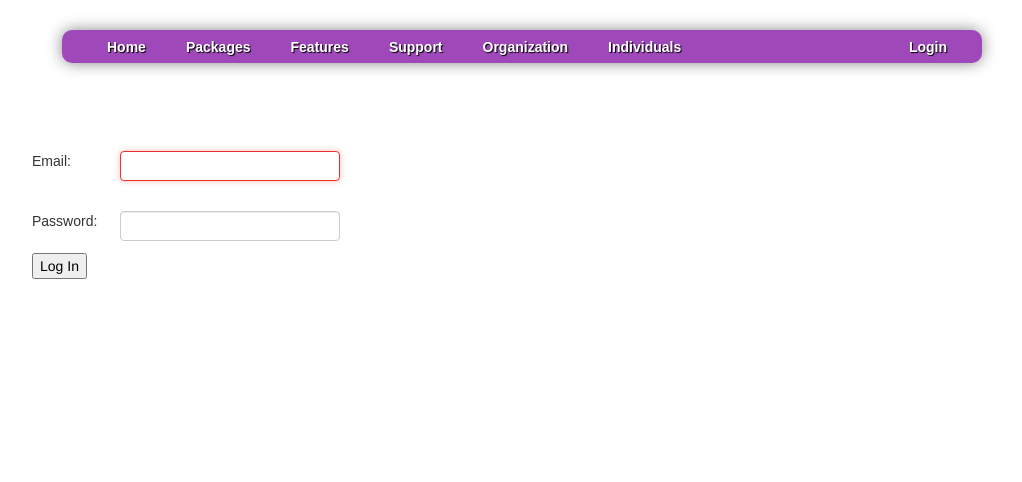
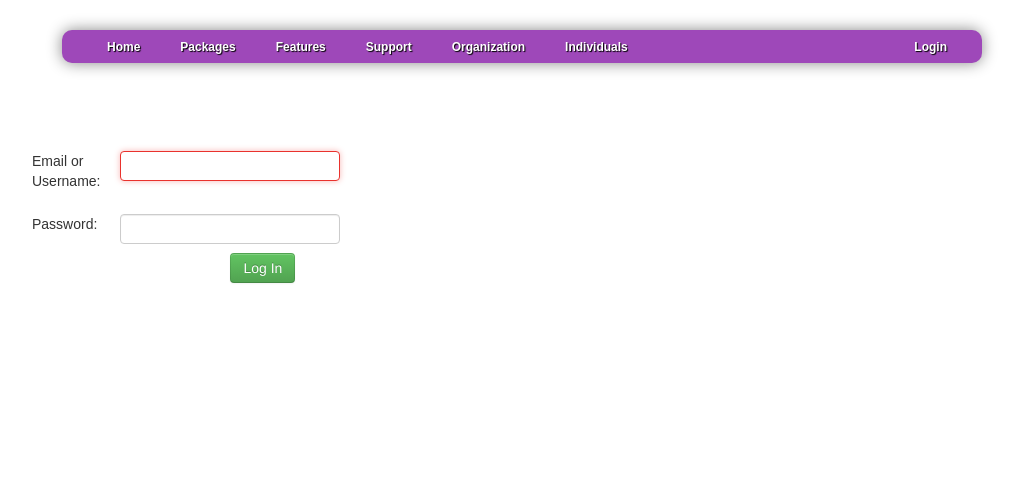
Before and after one commit to Band1to/referralbuddy, a Django app: page /accounts/login/ in a window 1280 px wide. Shown: the top 482 px of the page, without its empty margins (118-1140 px from the left). Run offline with Django 3.2, Linux system fonts and the light colour scheme; parts of the project's set-up code (start-up, migrations or seed data) failed here and were passed over; some libraries are stand-ins or nearby versions; some web fonts are replaced.

```diff
--- a/pages/static/css/base.css
+++ b/pages/static/css/base.css
@@ -230,7 +230,7 @@ color: black;
 */
 #menu li a {
 font-family:Arial, Helvetica, sans-serif;
-font-size:14px;
+font-size:12px;
 color: #ffffff;
 display:block;
 outline:0;
--- a/referrals/templates/new_referred_email.html
+++ b/referrals/templates/new_referred_email.html
@@ -1,3 +1,3 @@
 Dear {{user.first_name}},
 
-<p>You have been added by {{business_name}} to our site with the email address {{user.email}}.  You can now access the site to find out how close you are to earning prises and make your own referrals at the following  <a href="http://{{site}}{%url referrer_first_login%}"> This link</a></p>
+<p>You have been added by {{business_name}} to our site with the email address {{user.email}}.  You can now access the site to find out how close you are to earning prizes and make your own referrals at the following  <a href="http://{{site}}{%url referrer_first_login%}"> This link</a></p>
--- a/referrals/templates/new_referrer_email.html
+++ b/referrals/templates/new_referrer_email.html
@@ -1,3 +1,3 @@
 Dear {{user.first_name}},
 
-<p>You have been added by {{business_name}} to our site with the email address {{user.email}}.  You can now access the site to find out how close you are to earning prises and make your own referrals at the following  <a href="http://{{site}}{%url referrer_first_login%}"> This link</a></p>
+<p>You have been added by {{business_name}} to our site with the email address {{user.email}}.  You can now access the site to find out how close you are to earning prizes and make your own referrals at the following  <a href="http://{{site}}{%url referrer_first_login%}"> This link</a></p>
--- a/registration/models.py
+++ b/registration/models.py
@@ -101,7 +101,8 @@ class RegistrationManager(models.Manager):
             message = render_to_string('registration/activation_email.txt',
                                        { 'activation_key': registration_profile.activation_key,
                                          'expiration_days': settings.ACCOUNT_ACTIVATION_DAYS,
-                                         'site': current_site })
+                                         'site': current_site,
+                                         'site_url': 'http://%s' % site.domain })
 
             from mailer import send_email as send_mail
             send_mail(subject=subject, body=message, to_email=[new_user.email])
--- a/registration/templates/registration/login.html
+++ b/registration/templates/registration/login.html
@@ -27,7 +27,7 @@
 <div class="frm_err">{% if form.username.errors %} <span class="error">{{ form.username.errors|join:", " }}</span>{% endif %}</div>
 <div class="frm_cont">
 	<div class="frm_label">
-		<label for="id_username" style="width:100%;">Email:</label>
+		<label for="id_username" style="width:100%;">Email or Username:</label>
 	</div>
 	<div class="frm_field">{{ form.username }}</div>
 </div>
@@ -43,7 +43,7 @@
 <div>
 	<div>
 		{%csrf_token%}
-		<input type="submit" value="Log In" />
+		<input type="submit" value="Log In" class="btn btn-success" />
 	</div>
 </div>
 </form>
```
